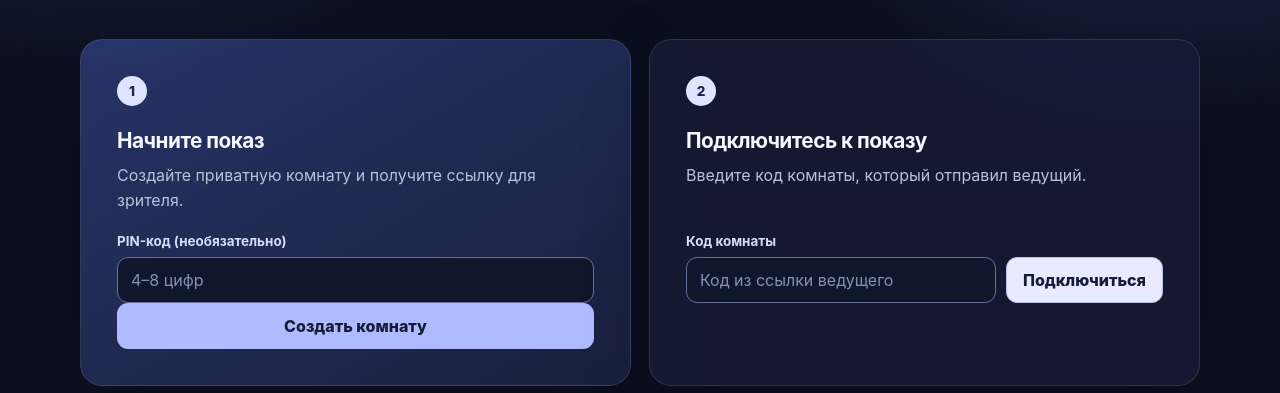
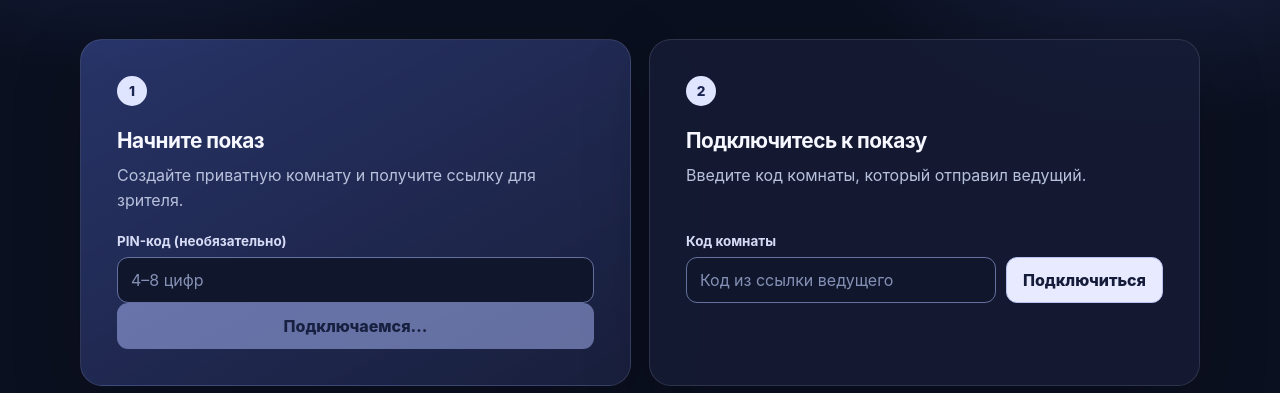
Before and after one commit to FArseniy/Mirrised, a website: page public/index.html in a window 1280 px wide. Shown: the part 407-800 px from the top of the page. Drawn offline with nearby package versions, Linux system fonts and the light colour scheme; no server answers.

Commit message:
fix: wait for signalling before creating a room

```diff
--- a/public/index.html
+++ b/public/index.html
@@ -31,7 +31,7 @@
           <form id="create-room-form">
             <label for="room-pin-create">PIN-код (необязательно)</label>
             <input id="room-pin-create" name="room-pin-create" type="password" inputmode="numeric" autocomplete="new-password" maxlength="8" pattern="[0-9]{4,8}" placeholder="4–8 цифр" />
-            <button class="button button-primary" type="submit">Создать комнату</button>
+            <button class="button button-primary" type="submit" disabled>Подключаемся…</button>
           </form>
         </article>
 
```
